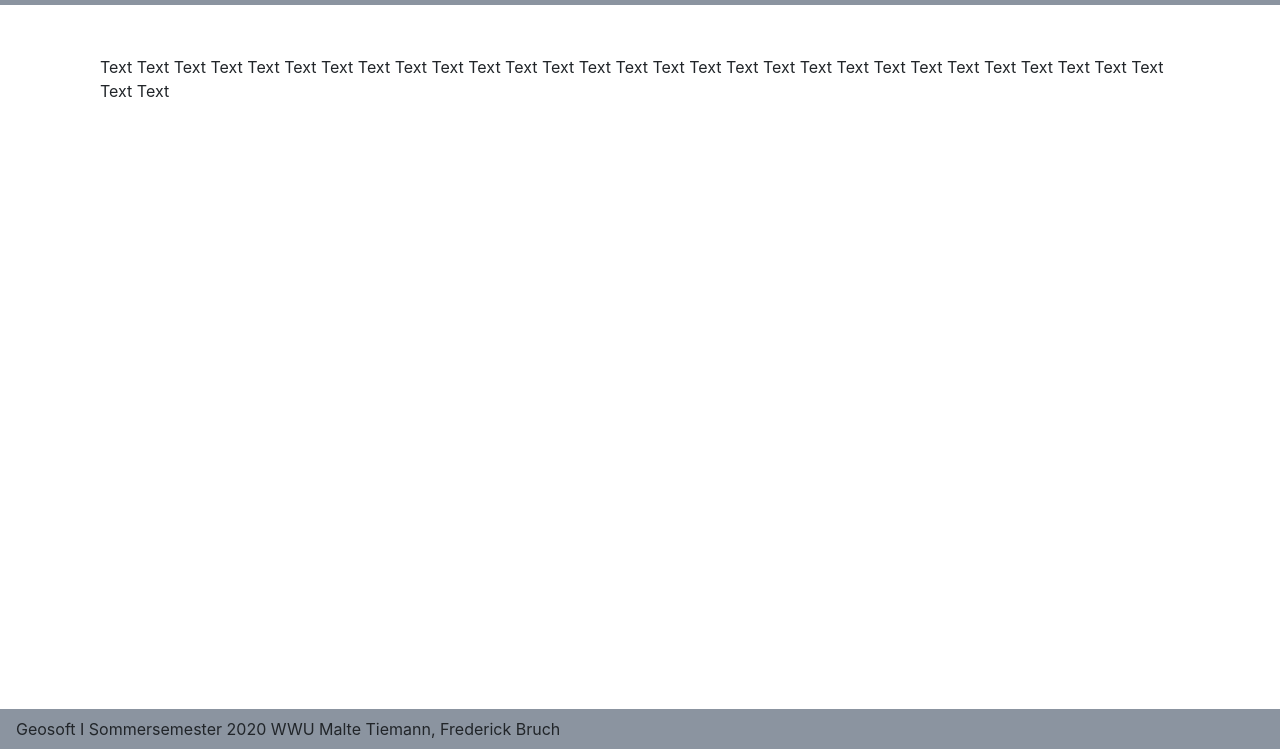
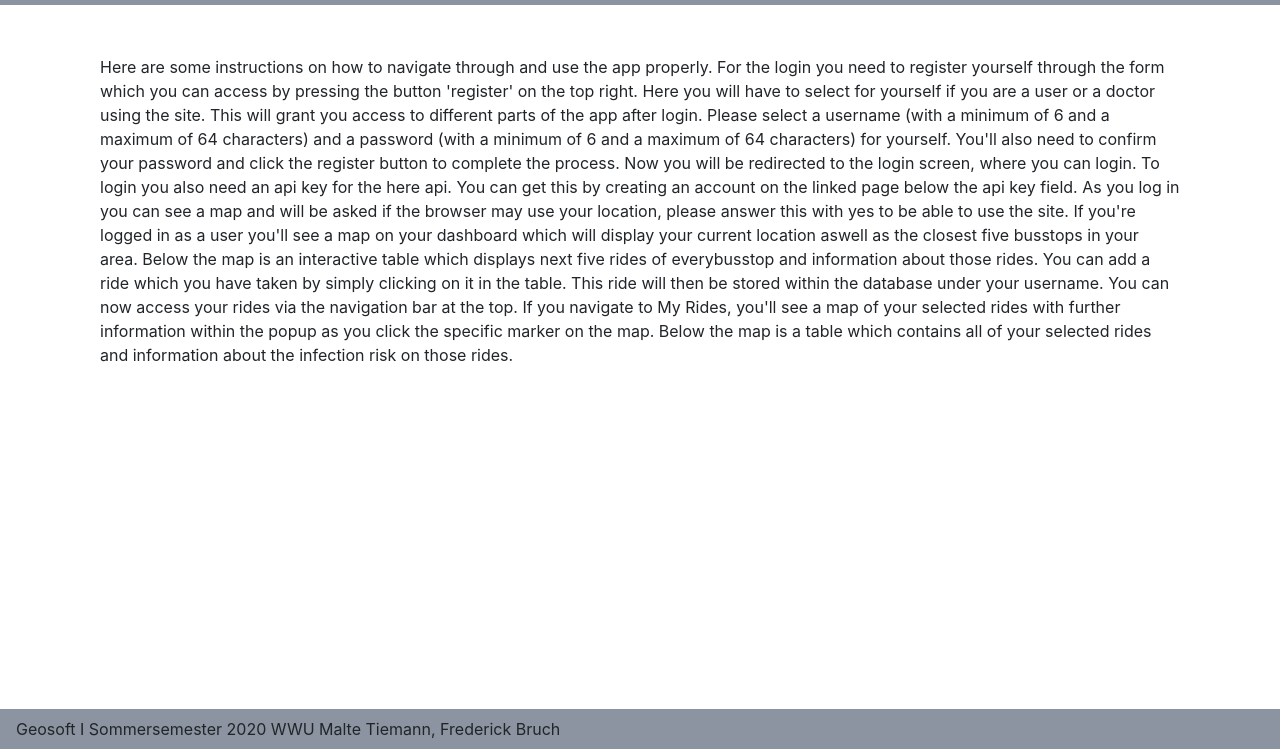
Before and after one commit to fbruc03/geosoft, a website: page views/index.html in a window 1280 px wide. Shown: the part 51-800 px from the top of the page. Drawn offline with nearby package versions, Linux system fonts and the light colour scheme; files that its build step writes are made by us from their sources.

Commit message:
updated readme

```diff
--- a/views/index.html
+++ b/views/index.html
@@ -28,7 +28,17 @@
             </ul>
         </div>
     </nav>
-    <div style="padding-left: 100px; padding-right: 100px; padding-top: 50px; padding-bottom: 50px;">Text Text Text Text Text Text Text Text Text Text Text Text Text Text Text Text Text Text Text Text Text Text Text Text Text Text Text Text Text Text Text</div>
+    <div style="padding-left: 100px; padding-right: 100px; padding-top: 50px; padding-bottom: 50px;">
+        Here are some instructions on how to navigate through and use the app properly.
+
+        For the login you need to register yourself through the form which you can access by pressing the button 'register' on the top right. Here you will have to select for yourself if you are a user or a doctor using the site. This will grant you access to different parts of the app after login.
+
+        Please select a username (with a minimum of 6 and a maximum of 64 characters) and a password (with a minimum of 6 and a maximum of 64 characters) for yourself. You'll also need to confirm your password and click the register button to complete the process.
+        Now you will be redirected to the login screen, where you can login. To login you also need an api key for the here api. You can get this by creating an account on the linked page below the api key field.
+
+        As you log in you can see a map and will be asked if the browser may use your location, please answer this with yes to be able to use the site. If you're logged in as a user you'll see a map on your dashboard which will display your current location aswell as the closest five busstops in your area. Below the map is an interactive table which displays next five rides of everybusstop and information about those rides. You can add a ride which you have taken by simply clicking on it in the table. This ride will then be stored within the database under your username.
+        You can now access your rides via the navigation bar at the top. If you navigate to My Rides, you'll see a map of your selected rides with further information within the popup as you click the specific marker on the map. Below the map is a table which contains all of your selected rides and information about the infection risk on those rides.
+    </div>
     <div class="navbar fixed-bottom navbar-dark" style="background-color: #8B94A0;">
         Geosoft I Sommersemester 2020 WWU
         Malte Tiemann,
```
